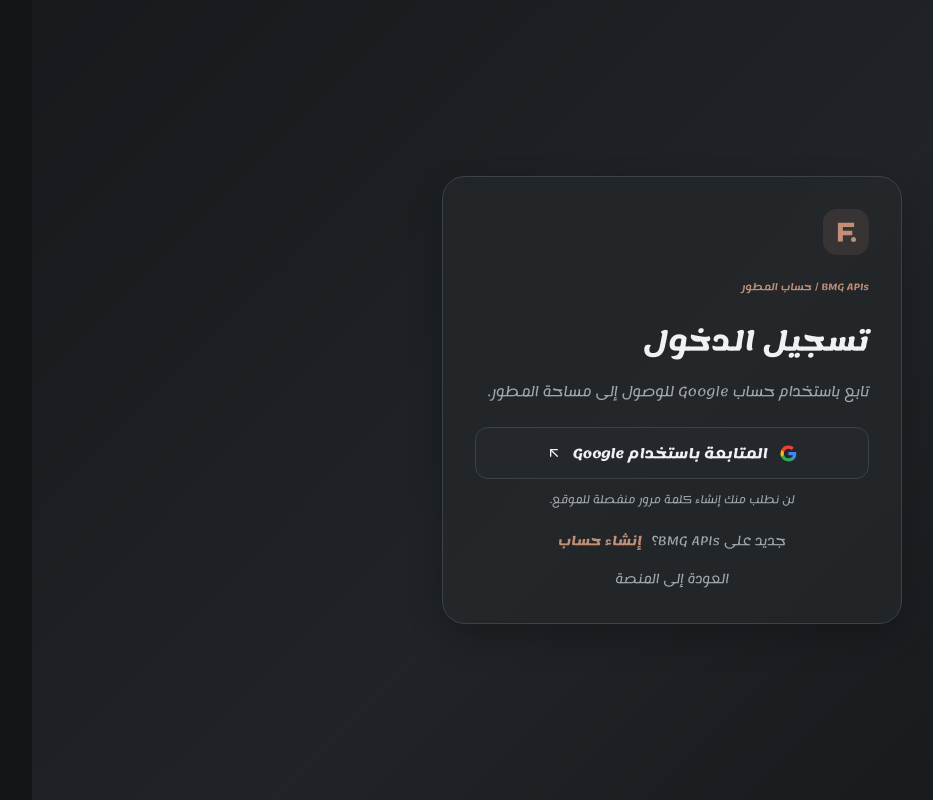
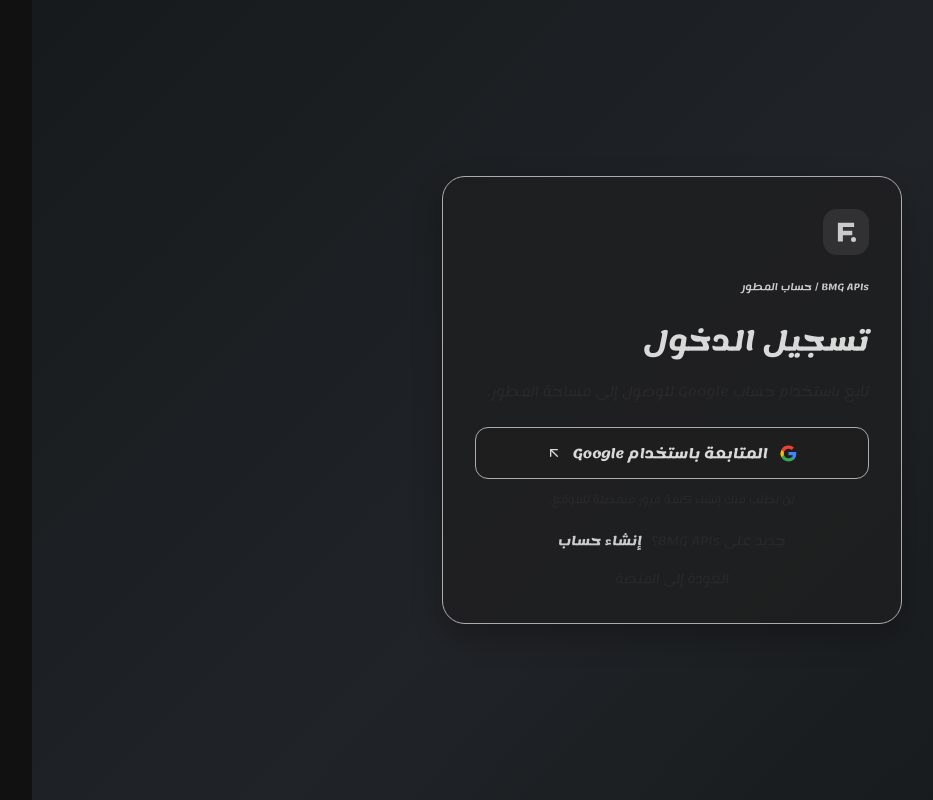
Before and after one commit to T7-T7/Bmg-Apis, a Next.js app: page /login in a window 1280 px wide. Shown: the whole page, without its empty margins (189-1122 px from the left). Built offline with nearby package versions, Linux system fonts and the light colour scheme.

Commit message:
Apply Kimi-inspired neutral graphite palette

```diff
--- a/app/globals.css
+++ b/app/globals.css
@@ -1082,3 +1082,157 @@ html[data-theme="light"] .glass-panel {
 html:not([data-theme="light"]) .auth-page {
   background: linear-gradient(135deg,#171A1D 0%,#202327 50%,#141719 100%);
 }
+
+
+/* Kimi-inspired neutral palette */
+:root {
+  --bg: #111111;
+  --bg-soft: #161516;
+  --surface: #1F1E1E;
+  --surface-raised: #242424;
+  --surface-hover: #292929;
+  --line: #ACACAC;
+  --line-strong: #ACACAC;
+  --text: #D9D9D9;
+  --text-soft: #D9D9D9;
+  --muted: #292929;
+  --muted-2: #292929;
+  --accent: #CBCBCB;
+  --accent-strong: #D9D9D9;
+  --accent-wash: rgba(203,203,203,.10);
+  --kimi: #CBCBCB;
+  --kimi-wash: rgba(203,203,203,.08);
+  --success: #CBCBCB;
+  --warning-strong: #ACACAC;
+  --danger-strong: #ACACAC;
+  --info: #3383DA;
+  --pink: #CBCBCB;
+  --orange: #ACACAC;
+  --yellow: #CBCBCB;
+  --mint: #CBCBCB;
+  --warning: #ACACAC;
+  --danger: #ACACAC;
+  --panel: rgba(31,30,30,.70);
+  --accent-soft: var(--accent-wash);
+  --shadow-card: 0 12px 30px rgba(0,0,0,.24);
+}
+html:not([data-theme="light"]) {
+  color-scheme: dark;
+  background: #111111;
+}
+html:not([data-theme="light"]) body {
+  background-color: #111111;
+}
+html:not([data-theme="light"]) .sidebar,
+html:not([data-theme="light"]) .topbar {
+  background-color: rgba(22,21,22,.96);
+  border-color: rgba(172,172,172,.28);
+}
+html:not([data-theme="light"]) .glass-panel,
+html:not([data-theme="light"]) .landing-nav.glass-panel,
+html:not([data-theme="light"]) .mobile-nav-panel.glass-panel,
+html:not([data-theme="light"]) .code-window.glass-panel,
+html:not([data-theme="light"]) .feature-card.glass-panel,
+html:not([data-theme="light"]) .faq-item.glass-panel,
+html:not([data-theme="light"]) .final-cta.glass-panel {
+  background: rgba(31,30,30,.70);
+  border-color: rgba(172,172,172,.45);
+  box-shadow: 0 12px 30px rgba(0,0,0,.22);
+  backdrop-filter: blur(12px);
+  -webkit-backdrop-filter: blur(12px);
+}
+html:not([data-theme="light"]) input,
+html:not([data-theme="light"]) textarea,
+html:not([data-theme="light"]) select,
+html:not([data-theme="light"]) .search-field,
+html:not([data-theme="light"]) .quick-search,
+html:not([data-theme="light"]) .command-input,
+html:not([data-theme="light"]) .api-route,
+html:not([data-theme="light"]) .key-usage-panel pre {
+  background-color: #161516;
+  color: #D9D9D9;
+  border-color: rgba(172,172,172,.48);
+}
+html:not([data-theme="light"]) .command-panel,
+html:not([data-theme="light"]) .workspace-switch,
+html:not([data-theme="light"]) .workflow-card,
+html:not([data-theme="light"]) .api-card,
+html:not([data-theme="light"]) .overview-stat,
+html:not([data-theme="light"]) .stat-icon,
+html:not([data-theme="light"]) .api-glyph,
+html:not([data-theme="light"]) .feature-icon,
+html:not([data-theme="light"]) .flow-step-icon,
+html:not([data-theme="light"]) .callout-icon,
+html:not([data-theme="light"]) .cta-icon {
+  background-color: #1F1E1E;
+}
+html:not([data-theme="light"]) .button-primary,
+html:not([data-theme="light"]) .button-quiet,
+html:not([data-theme="light"]) .button-secondary,
+html:not([data-theme="light"]) .hero-button-primary,
+html:not([data-theme="light"]) .nav-cta,
+html:not([data-theme="light"]) .top-create {
+  background: #242424;
+  border-color: #ACACAC;
+  color: #D9D9D9;
+  box-shadow: none;
+}
+html:not([data-theme="light"]) .button-primary:hover,
+html:not([data-theme="light"]) .button-quiet:hover,
+html:not([data-theme="light"]) .button-secondary:hover,
+html:not([data-theme="light"]) .hero-button-primary:hover,
+html:not([data-theme="light"]) .nav-cta:hover,
+html:not([data-theme="light"]) .top-create:hover {
+  background: #292929;
+  border-color: #D9D9D9;
+  box-shadow: none;
+}
+html:not([data-theme="light"]) .brand-mark,
+html:not([data-theme="light"]) .workspace-avatar,
+html:not([data-theme="light"]) .profile-avatar {
+  background: #1F1E1E;
+  color: #CBCBCB;
+  box-shadow: none;
+}
+html:not([data-theme="light"]) :is(.nav-item,.nav-item.active,.eyebrow,.section-overline,
+.section-kicker,.text-link,.card-link,.welcome-kicker,.welcome-content h1 span,
+.welcome-content > p,.workflow-card-top,.flow-number,.faq-index,.footer-link-group a:hover) {
+  color: #CBCBCB;
+}
+html:not([data-theme="light"]) :is(.nav-item.active,.sidebar-callout,.callout-icon,.api-state,
+.quick-search kbd,.api-route,.api-glyph,.feature-icon,.flow-step-icon) {
+  border-color: rgba(172,172,172,.55);
+}
+html:not([data-theme="light"]) :is(.nav-item.active,.sidebar-callout,.welcome-banner,
+.orbit-core,.orbit-chip,.welcome-bottom,.bottom-cta,.api-route) {
+  background: #1F1E1E;
+  background-image: none;
+}
+html:not([data-theme="light"]) :is(.welcome-content > p,.api-description,.api-route code,
+.stat-copy > span,.stat-copy small,.page-heading p,.section-heading p,
+.workflow-card p,.feature-card-copy p,.flow-step p,.faq-item p,
+.footer-brand-block p,.sidebar-callout p,.breadcrumbs,.method-caption) {
+  color: #292929;
+}
+html:not([data-theme="light"]) :is(.brand-mark svg,.nav-item svg,.button-primary svg,
+.button-quiet svg,.button-secondary svg,.topbar svg,.card-more svg,
+.stat-icon svg,.api-glyph svg,.feature-icon svg,.flow-step-icon svg,
+.callout-icon svg,.cta-icon svg,.auth-brand > span svg) {
+  color: #CBCBCB;
+}
+html:not([data-theme="light"]) :is(.feature-icon-3,.feature-icon-6,.flow-step-icon.static-blue) {
+  color: #3383DA;
+}
+html:not([data-theme="light"]) .code-blue,
+html:not([data-theme="light"]) .float-method {
+  color: #2B8DFC;
+}
+html:not([data-theme="light"]) :is(.ambient-orb,.visual-glow,.cta-orb) {
+  display: none !important;
+}
+html:not([data-theme="light"]) :is(.welcome-banner,.bottom-cta,.sidebar-callout,.auth-page) {
+  box-shadow: none;
+}
+html:not([data-theme="light"]) :focus-visible {
+  outline-color: #ACACAC;
+}
```
